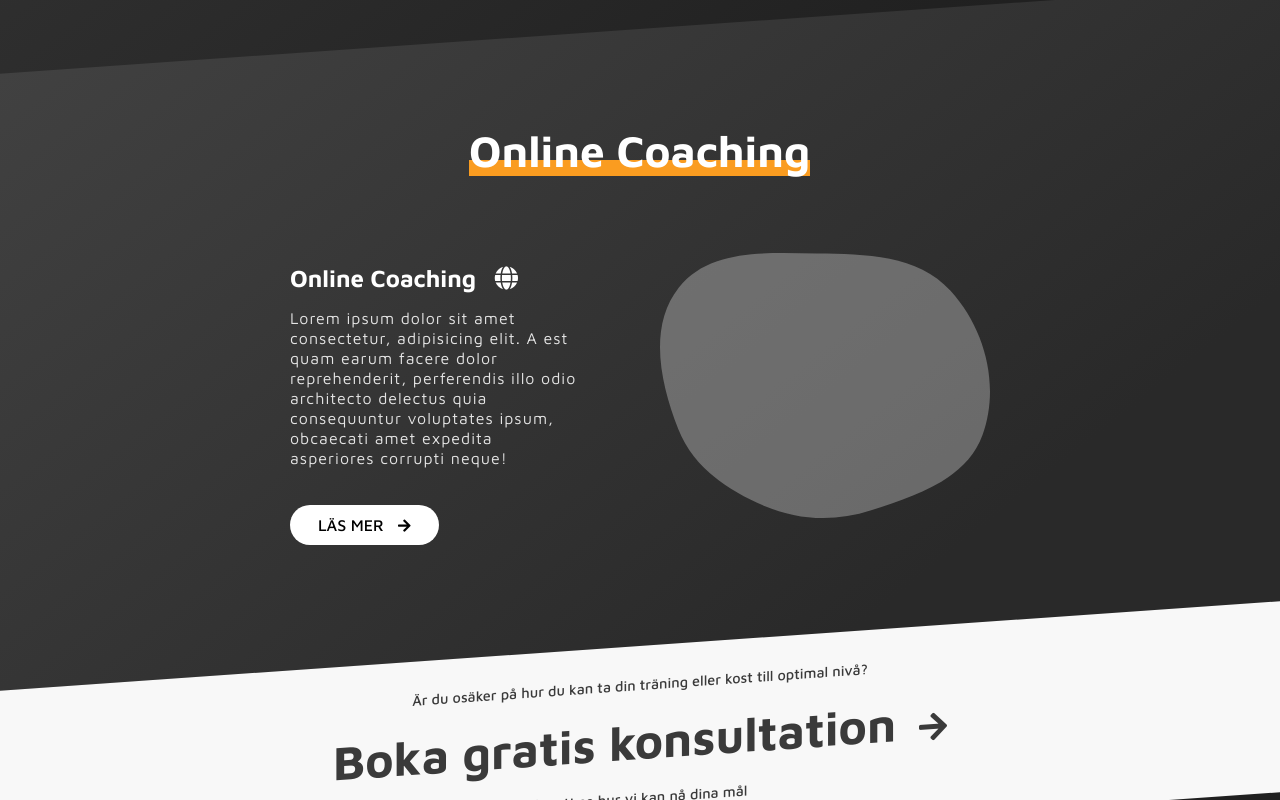
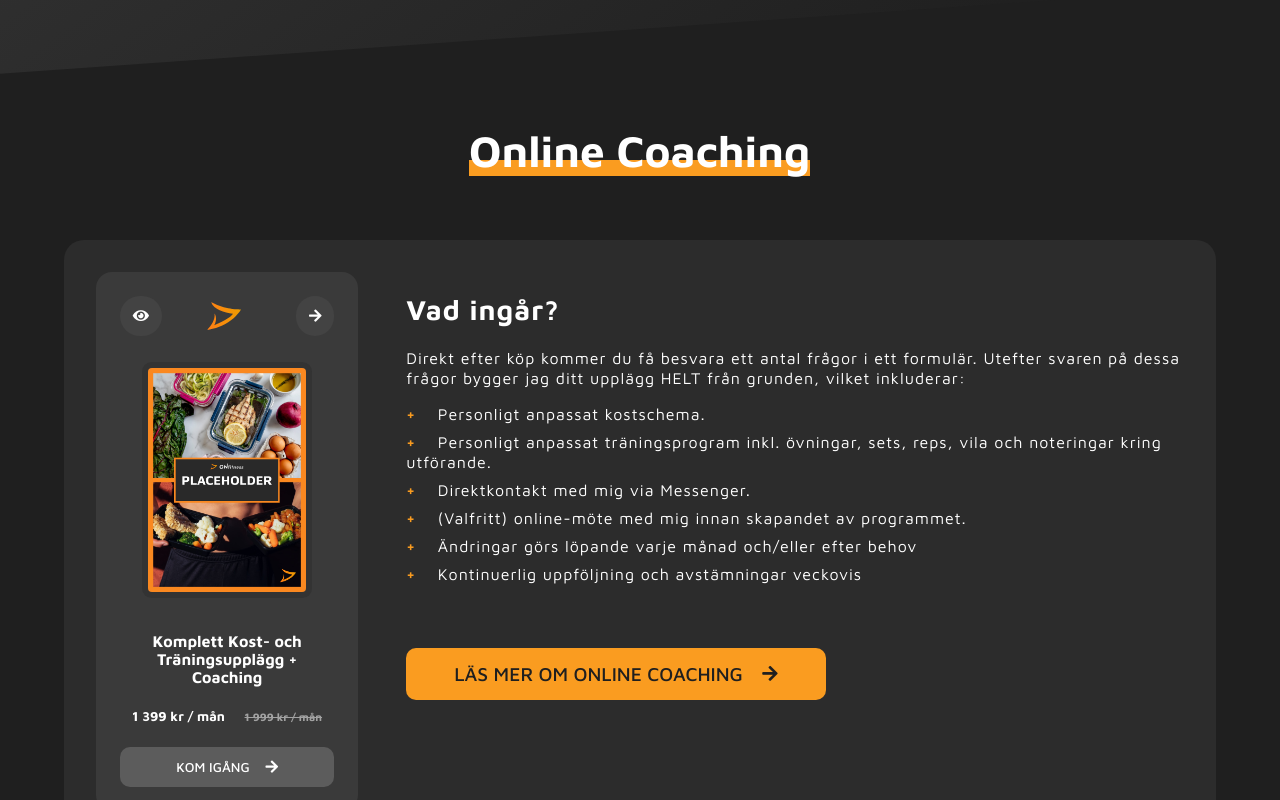
Before and after one commit to olivernygren/online-coaching-site, a React (Create React App) app: page / in a window 1280 px wide. Shown: the part 540-1340 px from the top of the page. Built offline with nearby package versions, Linux system fonts and the light colour scheme.

Commit message:
rebuilding home online coaching section

```diff
--- a/src/components/Home.jsx
+++ b/src/components/Home.jsx
@@ -2,10 +2,11 @@ import React from 'react'
 import Hero from './Hero'
 import '../css/main.css'
 import '../css/home.css'
+// import '../css/onlineCoaching.css'
 import Blob from '../images/blob.svg'
 import Blob2 from '../images/blob-2.svg'
 import PlaceholderCover from '../images/covers/placeholder.png'
-// import Book from '../images/book-cover.png'
+import LogoIcon from '../images/ONfitness-icon.svg'
 import { Link } from 'react-router-dom'
 
 function Home() {
@@ -15,16 +16,81 @@ function Home() {
       <div className="home-online-coaching">
         <h2>Online Coaching</h2>
         <div className="content">
-          <div className="text">
-            <h3>Online Coaching <i className="fas fa-globe"></i> </h3>
-            <p>Lorem ipsum dolor sit amet consectetur, adipisicing elit. A est quam earum facere dolor reprehenderit, perferendis illo odio architecto delectus quia consequuntur voluptates ipsum, obcaecati amet expedita asperiores corrupti neque!</p>
-            <Link to="/" className="home-oc-link">Läs mer <i className="fas fa-arrow-right"></i> </Link>
+          <div className="card">
+            <div className="online-coaching-header-btns">
+              <i className="fas fa-eye" title="Läs mer"></i>
+              <img src={LogoIcon} alt="Logo" />
+              <i className="fas fa-arrow-right" title="Kontakta mig"></i>
+            </div>
+            <img className="home-online-coaching-cover-img" src={PlaceholderCover} alt="Kost- och Träningsprogram" />
+            <h4>Komplett Kost- och Träningsupplägg + Coaching</h4>
+            <h5>1 399 kr / mån <small className="line-through">1 999 kr / mån</small> </h5>
+            <button className="get-started-btn">Kom igång <i className="fas fa-arrow-right"></i> </button>
           </div>
-          <div className="image">
-            <img src={Blob} alt="blob" />
+
+          <div className="info-text">
+            <h3>Vad ingår?</h3>
+            <p>Direkt efter köp kommer du få besvara ett antal frågor i ett formulär. Utefter svaren på dessa frågor bygger jag ditt upplägg HELT från grunden, vilket inkluderar:</p>
+            <ul>
+              <li> <b>+</b> Personligt anpassat kostschema.</li>
+              <li> <b>+</b> Personligt anpassat träningsprogram inkl. övningar, sets, reps, vila och noteringar kring utförande.</li>
+              <li> <b>+</b> Direktkontakt med mig via Messenger.</li>
+              <li> <b>+</b> (Valfritt) online-möte med mig innan skapandet av programmet.</li>
+              <li> <b>+</b> Ändringar görs löpande varje månad och/eller efter behov</li>
+              <li> <b>+</b> Kontinuerlig uppföljning och avstämningar veckovis</li>
+            </ul>
+            <Link className="read-more-btn" to='/online-coaching'>Läs mer om online coaching <i className="fas fa-arrow-right"></i> </Link>
           </div>
         </div>
       </div>
+      {/* <div className="home-online-coaching">
+        <div className="home-online-coaching-container" id="plans">
+          <div className="background">
+            <h2>Online Coaching</h2>
+            <div className="online-coaching-packages">
+
+              <div className="online-coaching-pkg online-coaching-pkg-1">
+                <div className="online-coaching-header-btns">
+                  <i className="fas fa-eye" title="Läs mer"></i>
+                  <img src={LogoIcon} alt="Logo" />
+                  <i className="fas fa-cart-plus" title="Lägg i varukorg"></i>
+                </div>
+                <div className="img-bg"></div>
+                <img className="online-coaching-cover-img" src={PlaceholderCover} alt="Kostschema" />
+                <h4>Kost</h4>
+                <h5>1 299 kr / mån</h5>
+                <button className="add-to-cart-btn">Lägg i varukorg <i className="fas fa-plus"></i> </button>
+              </div>
+
+              <div className="online-coaching-pkg online-coaching-pkg-2">
+                <div className="online-coaching-header-btns">
+                  <i className="fas fa-eye" title="Läs mer"></i>
+                  <img src={LogoIcon} alt="Logo" />
+                  <i className="fas fa-cart-plus" title="Lägg i varukorg"></i>
+                </div>
+                <div className="img-bg"></div>
+                <img className="online-coaching-cover-img" src={PlaceholderCover} alt="Kost- och Träningsprogram" />
+                <h4>Kost- och Träningsprogram</h4>
+                <h5>1 799 kr / mån <small className="line-through">2 299 kr / mån</small> </h5>
+                <button className="add-to-cart-btn">Lägg i varukorg <i className="fas fa-plus"></i> </button>
+              </div>
+
+              <div className="online-coaching-pkg online-coaching-pkg-3">
+                <div className="online-coaching-header-btns">
+                  <i className="fas fa-eye" title="Läs mer"></i>
+                  <img src={LogoIcon} alt="Logo" />
+                  <i className="fas fa-cart-plus" title="Lägg i varukorg"></i>
+                </div>
+                <div className="img-bg"></div>
+                <img className="online-coaching-cover-img" src={PlaceholderCover} alt="Träningsprogram" />
+                <h4>Träningsprogram</h4>
+                <h5>999 kr / mån</h5>
+                <button className="add-to-cart-btn">Lägg i varukorg <i className="fas fa-plus"></i> </button>
+              </div>
+            </div>
+          </div>
+        </div>
+      </div> */}
 
       <div className="home-book-consultation">
         <p>Är du osäker på hur du kan ta din träning eller kost till optimal nivå?</p>
--- a/src/css/home.css
+++ b/src/css/home.css
@@ -1,54 +1,6 @@
-.home-online-coaching {
-  margin-top: -6rem;
-  background: linear-gradient(324deg, rgba(41,41,41,1) 20%, rgba(65,65,65,1) 100%);
-  transform: skewY(-4deg);
-  padding: 4rem 4rem 5rem 4rem;
-  display: flex;
-  flex-direction: column;
-}
 
-.home-online-coaching h2 {
-  font-size: 2.75rem;
-  text-align: center;
-  transform: skewY(4deg);
-  box-shadow: inset 0 -16px 0 0 var(--clr-main);
-  width: fit-content;
-  margin: 2rem auto 0 auto;
-}
-
-.home-online-coaching .content {
-  display: flex;
-  justify-content: space-between;
-  align-items: center;
-  transform: skewY(4deg);
-  padding: 4rem 0 2rem 0;
-  max-width: 700px;
-  margin: 0 auto;
-}
-
-.home-online-coaching .content .text {
-  padding-right: 5rem;
-}
-
-.home-online-coaching .content .text h3 {
-  font-size: 1.5rem;
-  margin-bottom: .75rem;
-}
-
-.home-online-coaching .content .text p {
-  font-size: 1rem;
-  letter-spacing: 1px;
-  line-height: 1.25rem;
-  margin-bottom: 3rem;
-  color: rgb(228, 228, 228);
-}
 
 .home-oc-link {
-  /* color: var(--clr-main);
-  text-decoration: none;
-  text-transform: uppercase;
-  font-weight: 500; */
-
   color: black;
   padding: .7rem 1.75rem;
   background: white;
@@ -67,6 +19,168 @@
 .fa-globe {
   margin-left: .75rem;
 }
+
+
+
+
+
+
+.home-online-coaching-cover-img {
+  height: 14rem;
+  margin: 2rem auto 1rem auto;
+  box-shadow: 0px 0px 0px 6px rgb(51, 51, 51);
+  border-radius: 4px;
+}
+
+.online-coaching-header-btns {
+  display: flex;
+  justify-content: space-between;
+  align-items: center;
+}
+
+.online-coaching-header-btns img {
+  height: 1.75rem;
+  transition: .35s ease-in-out;
+}
+
+.online-coaching-header-btns img:hover {
+  transform: rotate(360deg);
+}
+
+.online-coaching-header-btns i {
+  background: rgb(67, 67, 67);
+  padding: .8rem;
+  border-radius: 50px;
+  transition: .35s ease-in-out;
+  cursor: pointer;
+  font-size: .9rem;
+}
+
+.online-coaching-header-btns i:hover {
+  transform: scale(1.08);
+  color: var(--clr-main);
+  background: rgb(92, 92, 92);
+}
+
+.get-started-btn {
+  width: 100%;
+  font-family: 'Maven Pro', sans-serif;
+  padding: .75rem 1rem;
+  background: rgb(92, 92, 92);
+  color: white;
+  border-radius: 10px;
+  font-weight: 500;
+  text-transform: uppercase;
+  border: none;
+  transition: .35s ease-in-out;
+}
+
+.get-started-btn:hover {
+  transform: scale(1.05);
+  background: rgb(106, 106, 106);
+  color: var(--clr-main);
+}
+
+.get-started-btn .fa-arrow-right {
+  margin-left: .75rem;
+}
+
+.line-through {
+  text-decoration: line-through;
+  color: rgb(162, 162, 162);
+  margin-left: 1rem;
+}
+
+.home-online-coaching {
+  transform: skewY(-4deg);
+  background: rgb(31, 31, 31);
+  margin-top: -6rem;
+  padding: 4rem;
+}
+
+.home-online-coaching h2 {
+  font-size: 2.75rem;
+  transform: skewY(4deg);
+  text-align: center;
+  box-shadow: inset 0 -16px 0 0 var(--clr-main);
+  width: fit-content;
+  margin: 2rem auto 4rem auto;
+}
+
+.home-online-coaching .content {
+  transform: skewY(4deg);
+  display: flex;
+  margin: 0 auto;
+  max-width: 1600px;
+  background: rgb(44, 44, 44);
+  border-radius: 20px;
+  padding: 2rem;
+  text-align: center;
+}
+
+.home-online-coaching .card {
+  margin-right: 3rem;
+  max-width: 20rem;
+  background: rgb(58, 58, 58);
+  padding: 1.5rem;
+  border-radius: 16px;
+}
+
+.home-online-coaching .info-text {
+  text-align: left;
+  letter-spacing: 1px;
+  line-height: 1.25rem;
+}
+
+.home-online-coaching .info-text h3 {
+  font-size: 1.75rem;
+}
+
+.home-online-coaching .info-text ul {
+  list-style-type: none;
+  margin-block-start: 0;
+  padding-inline-start: 0;
+  margin-bottom: 4rem;
+}
+
+.home-online-coaching .info-text ul li {
+  padding-inline-start: 0rem;
+  margin: 0.5rem 0;
+}
+
+.home-online-coaching .info-text ul li b {
+  margin-right: 1rem;
+  color: var(--clr-main);
+}
+
+.home-online-coaching .read-more-btn {
+  padding: 1rem 3rem;
+  background: var(--clr-main);
+  color: rgb(31, 31, 31);
+  border-radius: 10px;
+  font-weight: 500;
+  text-transform: uppercase;
+  transition: .35s ease-in-out;
+  font-size: 1.2rem;
+  text-decoration: none;
+  letter-spacing: 0px;
+  display: flex;
+  align-items: center;
+  width: fit-content;
+}
+
+.home-online-coaching .read-more-btn i {
+  margin-left: 1.2rem;
+  font-size: 1.1rem;
+}
+
+.home-online-coaching .read-more-btn:hover {
+  background: white;
+  padding-left: 4rem;
+}
+
+
+
 
 
 
```
